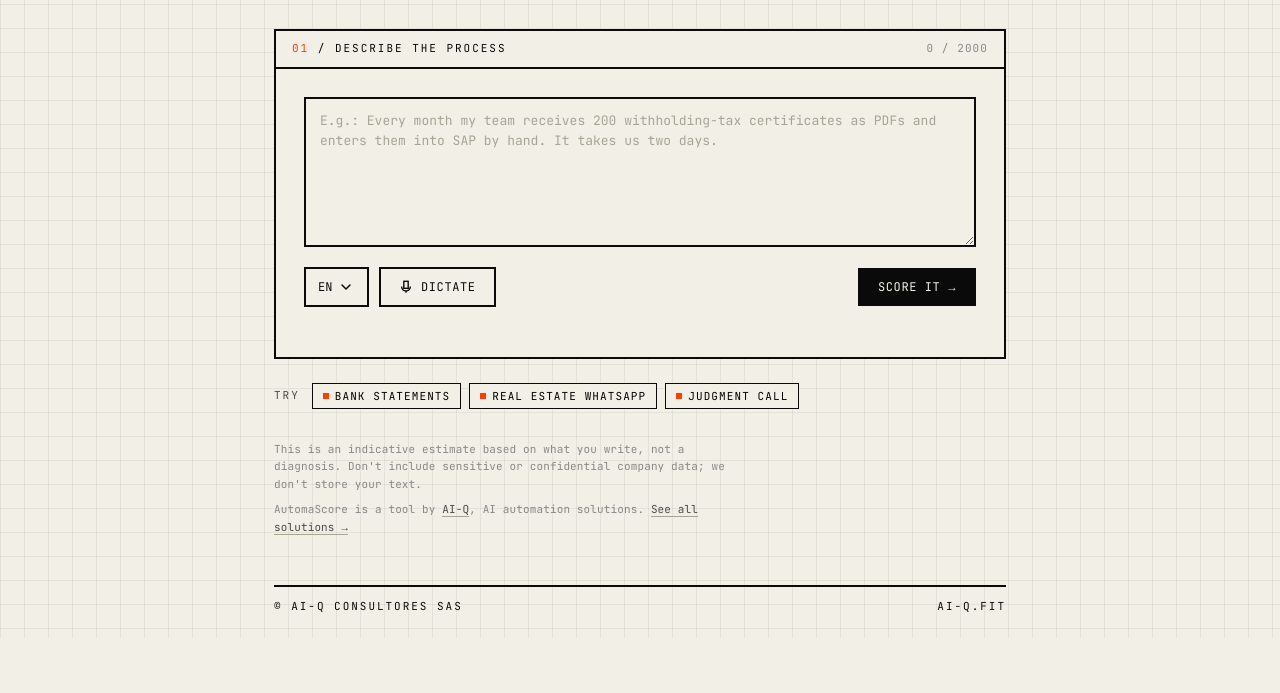
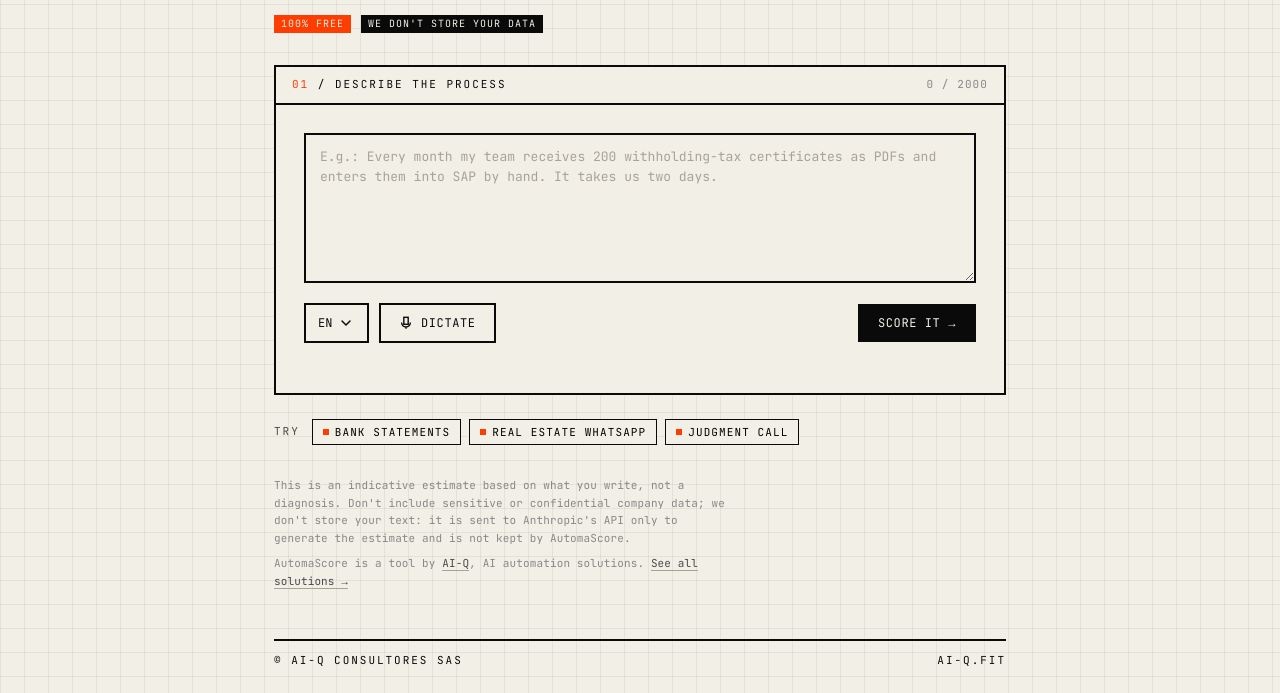
Before and after one commit to Dingirfecho/automascore, a plain HTML site: page site/index.html in a window 1280 px wide. Shown: the part 404-1097 px from the top of the page. Before the commit the page ends 1042 px from the top, so only its background shows below. Drawn offline with Linux system fonts and the light colour scheme.

Commit message:
Etiquetas '100% gratis' y 'No guardamos tus datos' (ES/EN/PT) y aclaración sobre el procesamiento
Co-Authored-By: Claude Sonnet 5.5 <noreply@anthropic.com>
Claude-Session: https://claude.ai/code/session_01DLYEqp3WouMKF1KiL7fPo6

```diff
--- a/site/index.html
+++ b/site/index.html
@@ -19,6 +19,7 @@
   .hero h1{font-size:clamp(32px,6vw,56px);line-height:1;letter-spacing:-.04em;margin:14px 0 14px;font-weight:500}
   .hero p{max-width:60ch;color:var(--aq-ink2);font-size:15px;margin:0}
   .brand-by{font-size:10px;letter-spacing:.18em;text-transform:uppercase;color:var(--aq-ink3);margin-left:10px;align-self:flex-end;padding-bottom:3px}
+  .badges{display:flex;gap:10px;flex-wrap:wrap;margin-top:18px}
   .panel{margin-bottom:var(--aq-space-5)}
   .panel .textarea{min-height:150px;resize:vertical;line-height:1.55}
   .row{display:flex;justify-content:space-between;align-items:center;gap:12px;margin-top:14px;flex-wrap:wrap}
@@ -124,6 +125,7 @@
     <span class="kicker" data-i18n="kicker"></span>
     <h1 class="display" data-i18n="h1"></h1>
     <p data-i18n="hero"></p>
+    <div class="badges"><span class="label-tag accent" data-i18n="free"></span><span class="label-tag" data-i18n="nodata"></span></div>
   </section>
 
   <section class="panel" id="p1">
@@ -181,6 +183,7 @@ const I18N = {
     title: "AutomaScore · ¿Qué tan automatizable es tu problema?",
     desc: "Contanos qué proceso te hace perder tiempo y te decimos qué tan automatizable es, con ejemplos de soluciones que AI-Q ya tiene funcionando.",
     nav_sol: "Soluciones", nav_cta: "Agendá una llamada",
+    free: "100% gratis", nodata: "No guardamos tus datos",
     kicker: "Medidor de automatizabilidad",
     h1: "¿Qué tan automatizable es tu problema?",
     hero: "Contanos con tus palabras qué proceso te hace perder tiempo. Te decimos qué tan automatizable es y qué soluciones parecidas ya tenemos funcionando.",
@@ -198,7 +201,7 @@ const I18N = {
     ex1t: "Cada mes bajo los resúmenes del banco en PDF y los paso a Excel a mano para conciliar. Son 6 cuentas en distintos bancos.",
     ex2t: "Tengo una inmobiliaria y los clientes escriben por WhatsApp a cualquier hora preguntando por propiedades. No llego a contestar todo.",
     ex3t: "Mi jefe decide a ojo qué proveedores renegociar según cómo le cae cada uno.",
-    note1: "Es una estimación orientativa basada en lo que escribas, no un diagnóstico. No incluyas datos sensibles ni confidenciales de tu empresa; no guardamos tu texto.",
+    note1: "Es una estimación orientativa basada en lo que escribas, no un diagnóstico. No incluyas datos sensibles ni confidenciales de tu empresa; no guardamos tu texto: se envía a la API de Anthropic solo para generar la estimación y no queda registrado en AutomaScore.",
     note2: 'AutomaScore es una herramienta de <a href="https://ai-q.fit">AI-Q</a>, soluciones de automatización con IA. <a href="{SOL}">Ver todas las soluciones →</a>',
     steps: ["Leyendo tu descripción","Cruzando con las 11 soluciones del catálogo","Puntuando 6 criterios","Armando tu informe"],
     thinking: "Analizando", secs: "unos segundos",
@@ -217,6 +220,7 @@ const I18N = {
     title: "AutomaScore · How automatable is your problem?",
     desc: "Tell us which process wastes your time and we'll tell you how automatable it is, with examples of solutions AI-Q already has running.",
     nav_sol: "Solutions", nav_cta: "Book a call",
+    free: "100% free", nodata: "We don't store your data",
     kicker: "Automation scorecard",
     h1: "How automatable is your problem?",
     hero: "Tell us in your own words which process wastes your time. We'll tell you how automatable it is and which similar solutions we already have running.",
@@ -234,7 +238,7 @@ const I18N = {
     ex1t: "Every month I download the bank statements as PDFs and copy them into Excel by hand to reconcile. We have 6 accounts at different banks.",
     ex2t: "I run a real estate agency and clients message me on WhatsApp at all hours asking about properties. I can't keep up with all of them.",
     ex3t: "My boss decides by gut feel which suppliers to renegotiate, depending on how much he likes each one.",
-    note1: "This is an indicative estimate based on what you write, not a diagnosis. Don't include sensitive or confidential company data; we don't store your text.",
+    note1: "This is an indicative estimate based on what you write, not a diagnosis. Don't include sensitive or confidential company data; we don't store your text: it is sent to Anthropic's API only to generate the estimate and is not kept by AutomaScore.",
     note2: 'AutomaScore is a tool by <a href="https://ai-q.fit">AI-Q</a>, AI automation solutions. <a href="{SOL}">See all solutions →</a>',
     steps: ["Reading your description","Matching against our 11 catalog solutions","Scoring 6 criteria","Putting your report together"],
     thinking: "Analyzing", secs: "a few seconds",
@@ -253,6 +257,7 @@ const I18N = {
     title: "AutomaScore · Quão automatizável é o seu problema?",
     desc: "Conte qual processo faz você perder tempo e dizemos o quão automatizável ele é, com exemplos de soluções que a AI-Q já tem funcionando.",
     nav_sol: "Soluções", nav_cta: "Agende uma conversa",
+    free: "100% gratuito", nodata: "Não guardamos seus dados",
     kicker: "Medidor de automatizabilidade",
     h1: "Quão automatizável é o seu problema?",
     hero: "Conte com as suas palavras qual processo faz você perder tempo. Dizemos o quão automatizável ele é e quais soluções parecidas já temos funcionando.",
@@ -270,7 +275,7 @@ const I18N = {
     ex1t: "Todo mês baixo os extratos do banco em PDF e passo para o Excel manualmente para conciliar. São 6 contas em bancos diferentes.",
     ex2t: "Tenho uma imobiliária e os clientes escrevem pelo WhatsApp a qualquer hora perguntando sobre imóveis. Não consigo responder a todos.",
     ex3t: "Meu chefe decide no olhômetro quais fornecedores renegociar, conforme a simpatia por cada um.",
-    note1: "É uma estimativa orientativa baseada no que você escrever, não um diagnóstico. Não inclua dados sensíveis ou confidenciais da sua empresa; não guardamos o seu texto.",
+    note1: "É uma estimativa orientativa baseada no que você escrever, não um diagnóstico. Não inclua dados sensíveis ou confidenciais da sua empresa; não guardamos o seu texto: ele é enviado à API da Anthropic apenas para gerar a estimativa e não fica registrado no AutomaScore.",
     note2: 'AutomaScore é uma ferramenta da <a href="https://ai-q.fit">AI-Q</a>, soluções de automação com IA. <a href="{SOL}">Ver todas as soluções →</a>',
     steps: ["Lendo a sua descrição","Cruzando com as 11 soluções do catálogo","Pontuando 6 critérios","Montando o seu relatório"],
     thinking: "Analisando", secs: "alguns segundos",
```
